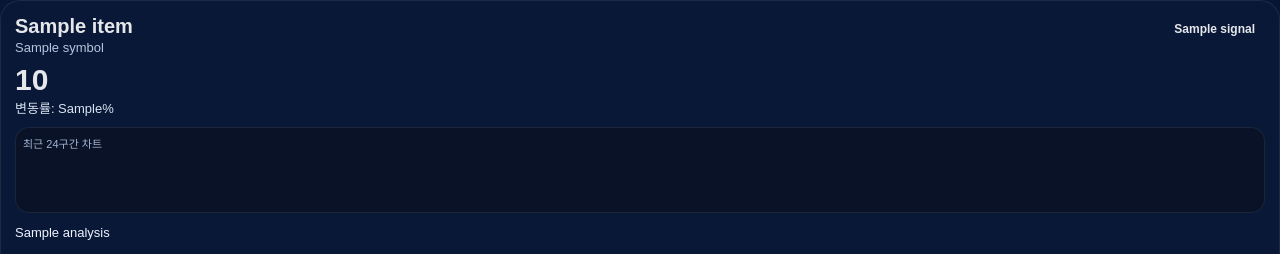
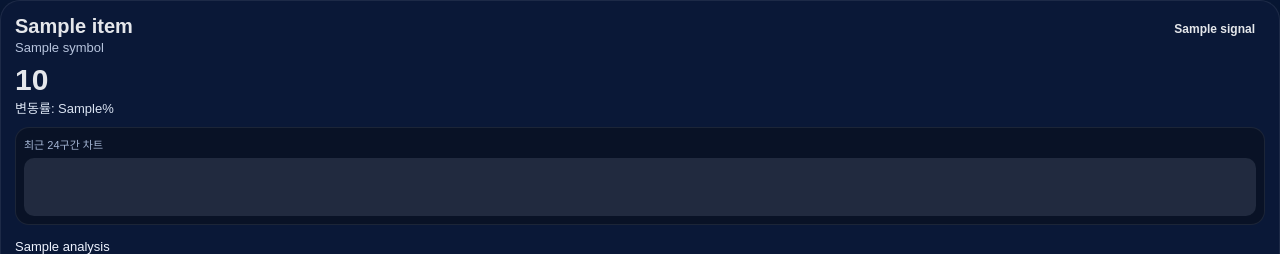
Before and after one commit to yuri43210-dot/gold-oil-signal, a Flask app: template templates/embed_single.html in a window 1280 px wide. Shown: the top 254 px of the page. Run offline with Flask 3, Linux system fonts and the light colour scheme; the template is opened without the code that fills it: most values are stand-ins (such as "Sample title", 1, 10 or a date in 2020).

Commit message:
Update embed_single.html

```diff
--- a/templates/embed_single.html
+++ b/templates/embed_single.html
@@ -6,6 +6,7 @@
   <title>{{ item.name }} 임베드</title>
   <style>
     * { box-sizing: border-box; }
+
     html, body {
       margin: 0;
       padding: 0;
@@ -14,12 +15,13 @@
       color: #e5e7eb;
       overflow: hidden;
     }
+
     .wrap {
       width: 100%;
-      max-width: none;
       margin: 0;
       padding: 0;
     }
+
     .card {
       width: 100%;
       background: #0a1837;
@@ -28,6 +30,7 @@
       padding: 14px;
       box-shadow: 0 10px 22px rgba(0,0,0,.16);
     }
+
     .top {
       display: flex;
       justify-content: space-between;
@@ -35,15 +38,18 @@
       gap: 8px;
       margin-bottom: 8px;
     }
+
     .name {
       font-size: 20px;
       font-weight: 800;
       margin-bottom: 2px;
     }
+
     .symbol {
       font-size: 13px;
       color: #b7c4dd;
     }
+
     .pill {
       display: inline-block;
       padding: 7px 10px;
@@ -52,50 +58,77 @@
       font-weight: 700;
       white-space: nowrap;
     }
+
     .bull { background: rgba(34,197,94,.16); color: #6ee7b7; }
     .bear { background: rgba(239,68,68,.16); color: #fda4af; }
     .neutral { background: rgba(148,163,184,.15); color: #dbe4f3; }
+
     .price {
       font-size: 30px;
       font-weight: 800;
       margin: 6px 0 2px;
       line-height: 1.1;
     }
+
     .change {
       color: #dbe4f3;
       font-size: 13px;
       margin-bottom: 10px;
     }
+
     .chartbox {
-      margin: 8px 0 10px;
+      margin: 10px 0 12px;
       background: #091226;
       border: 1px solid rgba(255,255,255,.08);
       border-radius: 14px;
-      padding: 7px;
+      padding: 8px;
     }
+
     .chartlabel {
       color: #a3b4d3;
       font-size: 11px;
-      margin-bottom: 4px;
+      margin-bottom: 6px;
     }
+
+    .chart-inner {
+      border-radius: 10px;
+      overflow: hidden;
+      background: rgba(255,255,255,.03);
+    }
+
     svg {
       width: 100%;
-      height: 50px;
+      height: 58px;
       display: block;
     }
+
+    .chart-bg-bull {
+      fill: rgba(16, 185, 129, 0.14);
+    }
+
+    .chart-bg-bear {
+      fill: rgba(244, 114, 182, 0.12);
+    }
+
+    .chart-bg-neutral {
+      fill: rgba(148, 163, 184, 0.12);
+    }
+
     polyline {
       fill: none;
       stroke: currentColor;
-      stroke-width: 2.5;
+      stroke-width: 2.8;
       stroke-linecap: round;
       stroke-linejoin: round;
     }
+
     .analysis {
       font-size: 13px;
       line-height: 1.6;
       color: #eef3ff;
       margin-bottom: 8px;
     }
+
     .meta {
       color: #b7c4dd;
       font-size: 12px;
@@ -119,13 +152,22 @@
 
       <div class="chartbox">
         <div class="chartlabel">최근 24구간 차트</div>
-        {% if item.sparkline %}
-        <svg viewBox="0 0 220 56" class="{{ item.badge }}">
-          <polyline points="{{ item.sparkline }}"></polyline>
-        </svg>
-        {% else %}
-        <div class="meta">차트 데이터 없음</div>
-        {% endif %}
+        <div class="chart-inner">
+          {% if item.sparkline %}
+          <svg viewBox="0 0 220 56" preserveAspectRatio="none" class="{{ item.badge }}">
+            {% if item.badge == 'bull' %}
+              <rect x="0" y="0" width="220" height="56" class="chart-bg-bull"></rect>
+            {% elif item.badge == 'bear' %}
+              <rect x="0" y="0" width="220" height="56" class="chart-bg-bear"></rect>
+            {% else %}
+              <rect x="0" y="0" width="220" height="56" class="chart-bg-neutral"></rect>
+            {% endif %}
+            <polyline points="{{ item.sparkline }}"></polyline>
+          </svg>
+          {% else %}
+          <div class="meta" style="padding:12px;">차트 데이터 없음</div>
+          {% endif %}
+        </div>
       </div>
 
       <div class="analysis">{{ item.analysis }}</div>
```
